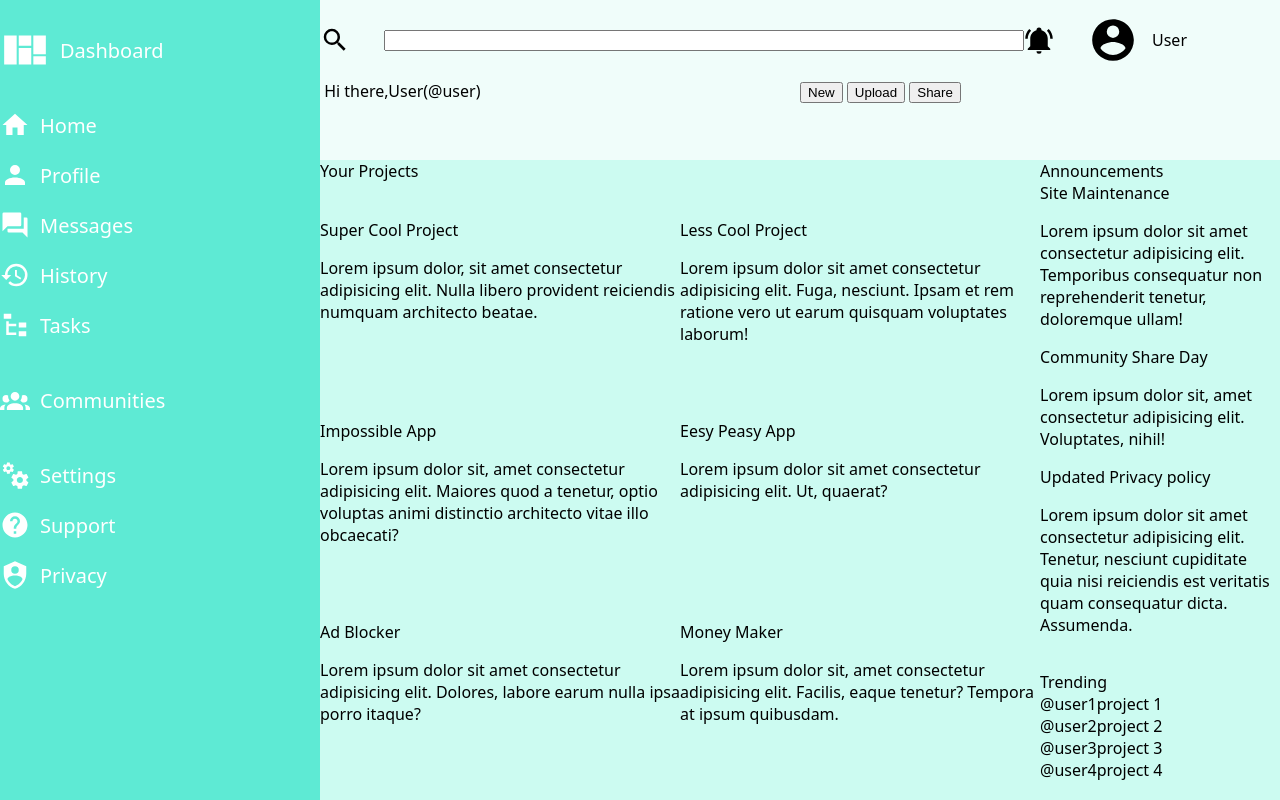
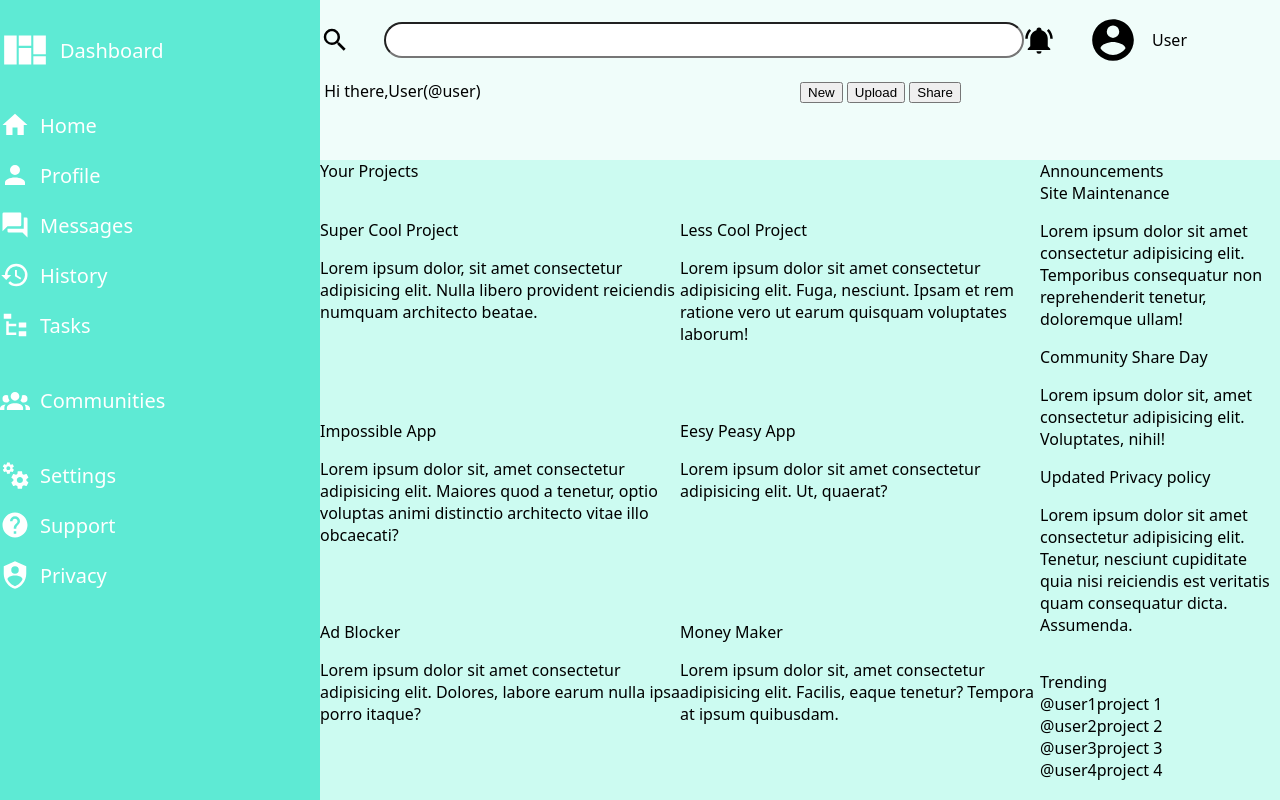
Before and after one commit to kpbongat/odin-adminDashboard, a plain HTML site: page index.html in a window 1280 px wide. Drawn offline with Linux system fonts and the light colour scheme.

Commit message:
Add basic search input style

```diff
--- a/css/style.css
+++ b/css/style.css
@@ -53,6 +53,10 @@ body {
     align-items: center;
 }
 
+.search-bar input {
+    border-radius: 20px;
+    height: 30px;
+}
 .main-content {
     background-color: var(--color-tertiary);
     display: grid;
```
